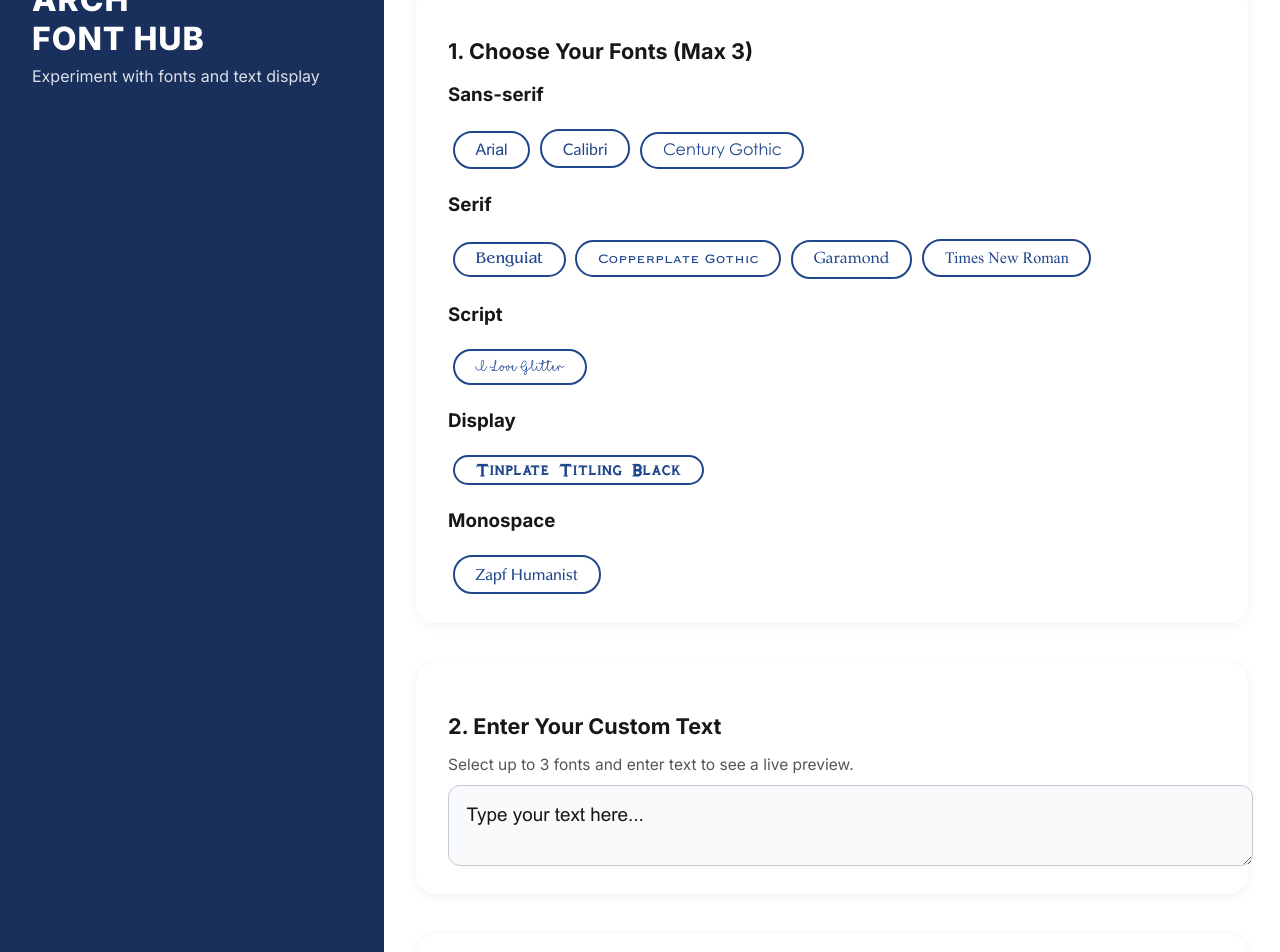
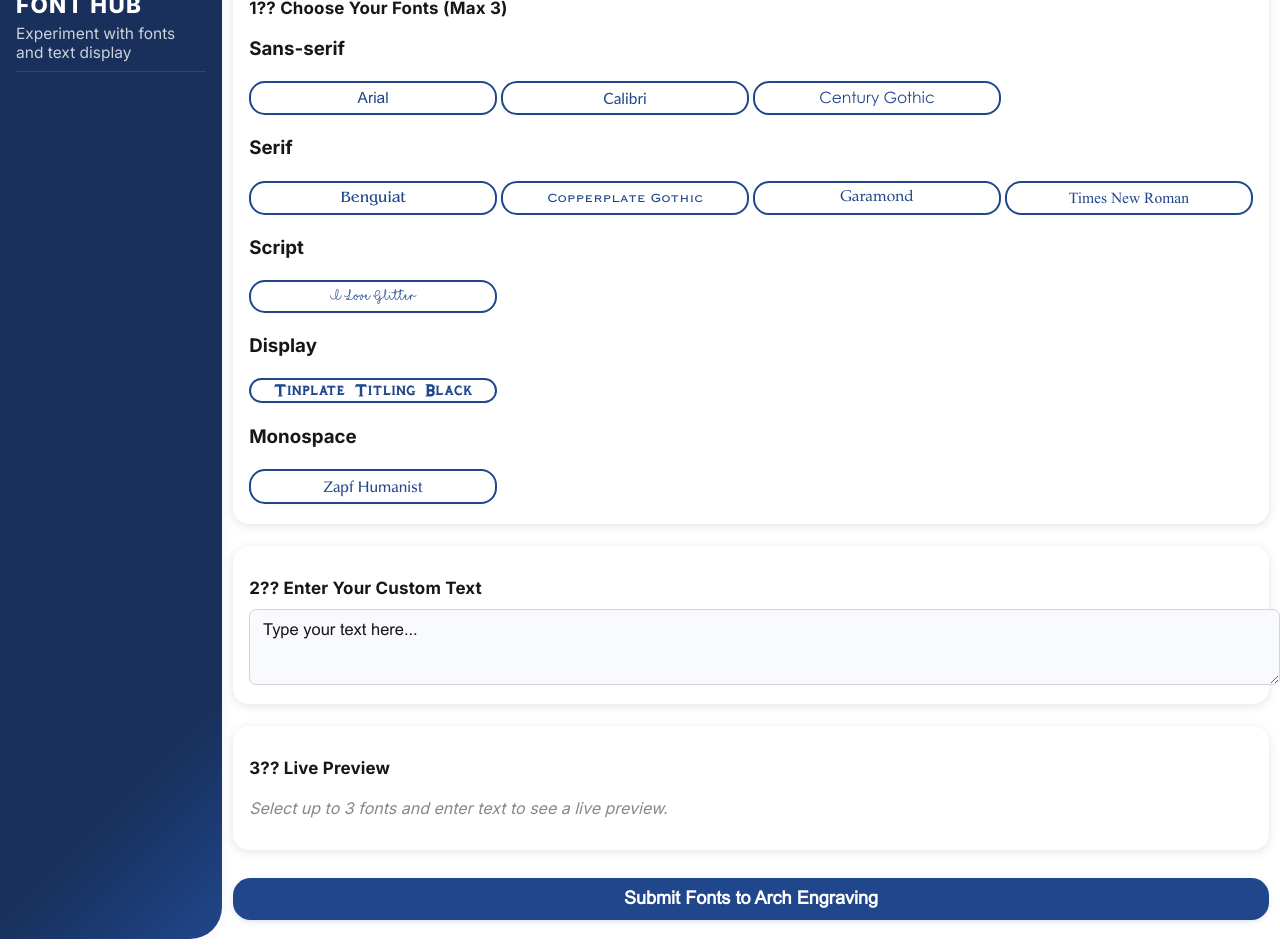
Before and after one commit to Arch-Tom/archfonthub, a React (Vite) app: page / in a window 1280 px wide. Shown: the part 60-1012 px from the top of the page. Built offline with nearby package versions, Linux system fonts and the light colour scheme.

Commit message:
Changing for more compact design

```diff
--- a/src/App.css
+++ b/src/App.css
@@ -1,10 +1,10 @@
 :root {
-    --sidebar-bg: #18305b; /* Deep navy */
-    --main-bg: #fff; /* White */
+    --sidebar-bg: linear-gradient(135deg, #18305b 80%, #20468b 100%);
+    --main-bg: #fff;
     --card-bg: #fff;
-    --card-radius: 1.25rem;
-    --card-shadow: 0 2px 12px rgba(24,48,91,0.07);
-    --accent-blue: #20468b; /* Slightly lighter navy for buttons */
+    --card-radius: 1rem;
+    --card-shadow: 0 2px 10px rgba(24,48,91,0.13);
+    --accent-blue: #20468b;
     --accent-blue-hover: #163060;
     --text: #181717;
 }
@@ -26,101 +26,236 @@ body, html {
 .sidebar {
     background: var(--sidebar-bg);
     color: #fff;
-    width: 320px;
-    min-width: 230px;
-    padding: 2.5rem 2rem 2rem 2rem;
+    width: 190px;
+    min-width: 160px;
+    padding: 1.5rem 1rem 1rem 1rem;
     display: flex;
     flex-direction: column;
     align-items: flex-start;
     border-top-right-radius: 2rem;
     border-bottom-right-radius: 2rem;
+    box-shadow: 2px 0 18px -7px #20468b22;
 }
 
 .sidebar-title {
-    font-size: 2rem;
-    font-weight: 800;
-    margin-bottom: 0.5rem;
-    letter-spacing: 0.03em;
+    font-size: 1.4rem;
+    font-weight: 900;
+    margin-bottom: 0.35rem;
+    letter-spacing: 0.06em;
 }
 
 .sidebar-desc {
-    font-size: 1rem;
+    font-size: 0.97rem;
     font-weight: 400;
-    opacity: 0.85;
+    opacity: 0.78;
+    margin-bottom: 0.7rem;
+    border-bottom: 1px solid #fff2;
+    padding-bottom: 0.6rem;
+    width: 100%;
 }
 
 .main-content {
     flex: 1;
-    padding: 3rem 2rem;
+    padding: 1.6rem 0.7rem 1.2rem 0.7rem;
     display: flex;
     flex-direction: column;
-    gap: 2rem;
+    gap: 1.15rem;
 }
 
 .section-card {
     background: var(--card-bg);
     border-radius: var(--card-radius);
     box-shadow: var(--card-shadow);
-    padding: 2rem 2rem 1.5rem 2rem;
-    margin-bottom: 0.5rem;
+    padding: 1.15rem 1rem 0.8rem 1rem;
+    margin-bottom: 0.2rem;
+    transition: box-shadow 0.14s;
 }
 
+    .section-card:hover {
+        box-shadow: 0 4px 22px -6px #18305b33, var(--card-shadow);
+    }
+
 .section-title {
-    font-size: 1.35rem;
+    font-size: 1.06rem;
     font-weight: 700;
-    margin-bottom: 1rem;
+    margin-bottom: 0.68rem;
+    letter-spacing: 0.01em;
+    display: flex;
+    align-items: center;
+    gap: 0.5em;
+}
+
+.font-grid-container {
+    margin-bottom: 0.3rem;
+}
+
+.font-buttons-grid {
+    display: grid;
+    grid-template-columns: repeat(2, minmax(0, 1fr));
+    gap: 0.25rem;
+}
+
+@media (min-width: 600px) {
+    .font-buttons-grid {
+        grid-template-columns: repeat(3, minmax(0, 1fr));
+    }
+}
+
+@media (min-width: 900px) {
+    .font-buttons-grid {
+        grid-template-columns: repeat(4, minmax(0, 1fr));
+    }
 }
 
 .font-button {
     background: #fff;
     color: var(--accent-blue);
     border: 2px solid var(--accent-blue);
-    border-radius: 1.2rem;
-    padding: 0.5rem 1.3rem;
-    margin: 0.3rem;
-    font-size: 1rem;
+    border-radius: 1rem;
+    padding: 0.38rem 0.88rem;
+    margin: 0.16rem 0;
+    font-size: 0.97rem;
     cursor: pointer;
-    transition: background 0.15s, color 0.15s, border 0.15s;
     font-weight: 500;
+    transition: background 0.15s, color 0.15s, border 0.15s, box-shadow 0.13s;
+    position: relative;
+    box-shadow: 0 1px 3px #18305b07;
 }
 
-    .font-button-selected,
-    .font-button:hover {
+    .font-button:hover,
+    .font-button-selected {
+        background: var(--accent-blue);
+        color: #fff;
+        border-color: #18305b;
+        z-index: 1;
+        box-shadow: 0 2px 8px #18305b22;
+    }
+
+.text-input {
+    width: 100%;
+    padding: 0.6rem 0.8rem;
+    border-radius: 0.45rem;
+    border: 1.2px solid #d2d4da;
+    font-size: 1.03rem;
+    background: #f8fafd;
+    color: #181717;
+    font-family: Arial, sans-serif;
+    min-height: 55px;
+    margin-bottom: 0.15rem;
+}
+
+.save-button {
+    width: 100%;
+    margin-top: 0.4rem;
+    background: var(--accent-blue);
+    color: #fff;
+    border: none;
+    border-radius: 1.1rem;
+    padding: 0.68rem;
+    font-size: 1.13rem;
+    font-weight: 700;
+    cursor: pointer;
+    transition: background 0.17s, transform 0.12s;
+    box-shadow: 0 2px 9px -4px #20468b66;
+}
+
+    .save-button:hover {
+        background: var(--accent-blue-hover);
+        transform: translateY(-2px) scale(1.03);
+    }
+
+.empty-preview-message {
+    color: #888;
+    font-style: italic;
+    font-size: 1rem;
+    padding: 0.2rem 0;
+}
+
+.preview-font-label {
+    font-size: 0.95rem;
+    color: var(--accent-blue);
+    margin-bottom: 0.09rem;
+    font-weight: 600;
+}
+
+.preview-text {
+    font-size: 1.1rem;
+    color: var(--text);
+    margin: 0.09rem 0 0.4rem 0;
+}
+
+.modal-overlay {
+    position: fixed;
+    top: 0;
+    left: 0;
+    right: 0;
+    bottom: 0;
+    display: flex;
+    align-items: center;
+    justify-content: center;
+    z-index: 50;
+    background-color: rgba(24, 48, 91, 0.20);
+}
+
+.modal-box {
+    background-color: #fff;
+    padding: 1.2rem 1.5rem;
+    border-radius: 0.7rem;
+    box-shadow: 0 25px 50px -12px #20468b33;
+    border: 1.5px solid var(--accent-blue);
+    text-align: center;
+    color: #333;
+    min-width: 300px;
+}
+
+.message-text {
+    font-size: 1rem;
+    font-weight: 600;
+    color: var(--accent-blue);
+    margin-bottom: 0.75rem;
+    margin-top: 0;
+}
+
+.message-button {
+    margin-top: 0.75rem;
+    padding: 0.4rem 1rem;
+    background-color: var(--accent-blue);
+    color: white;
+    border-radius: 0.375rem;
+    border: none;
+    transition: background-color 200ms;
+    box-shadow: 0 4px 6px -1px #20468b22, 0 2px 4px -1px #20468b14;
+    cursor: pointer;
+}
+
+    .message-button:hover {
+        background-color: var(--accent-blue-hover);
+    }
+
+.button-group {
+    display: flex;
+    gap: 0.8rem;
+    justify-content: center;
+    margin-top: 0.8rem;
+}
+
+.cancel-button {
+    background: #fff;
+    color: var(--accent-blue);
+    border: 2px solid var(--accent-blue);
+    border-radius: 0.7rem;
+    padding: 0.4rem 1.2rem;
+    font-weight: 500;
+    cursor: pointer;
+    transition: background 0.14s, color 0.14s;
+}
+
+    .cancel-button:hover {
         background: var(--accent-blue);
         color: #fff;
     }
 
-.text-input {
-    width: 100%;
-    padding: 1.1rem;
-    border-radius: 0.75rem;
-    border: 1.5px solid #c5c9d6;
-    font-size: 1.18rem;
-    margin-top: 0.2rem;
-    font-family: Arial, sans-serif;
-    background: #f9fafb;
-    color: #181717;
-}
-
-.save-button {
-    width: 100%;
-    margin-top: 1.3rem;
-    background: var(--accent-blue);
-    color: #fff;
-    border: none;
-    border-radius: 1.2rem;
-    padding: 1rem;
-    font-size: 1.22rem;
-    font-weight: 700;
-    cursor: pointer;
-    transition: background 0.18s;
-}
-
-    .save-button:hover {
-        background: var(--accent-blue-hover);
-    }
-
-@media (max-width: 850px) {
+@media (max-width: 900px) {
     .app-layout {
         flex-direction: column;
     }
@@ -133,6 +268,6 @@ body, html {
     }
 
     .main-content {
-        padding: 1.5rem 0.5rem;
+        padding: 1rem 0.1rem;
     }
 }
--- a/src/App.jsx
+++ b/src/App.jsx
@@ -1,7 +1,6 @@
 import React, { useState } from 'react';
 import './App.css';
 
-// Main App Component
 const App = () => {
     const WORKER_URL = "https://customerfontselection-worker.tom-4a9.workers.dev";
     const DEFAULT_TEXT_PLACEHOLDER = 'Type your text here...';
@@ -15,7 +14,6 @@ const App = () => {
         'Monospace': ['Zapf Humanist']
     };
 
-    // --- State Management ---
     const [selectedFonts, setSelectedFonts] = useState([]);
     const [customText, setCustomText] = useState(DEFAULT_TEXT_PLACEHOLDER);
     const [message, setMessage] = useState('');
@@ -26,7 +24,6 @@ const App = () => {
     const [orderNumber, setOrderNumber] = useState('');
     const [pendingSvgContent, setPendingSvgContent] = useState(null);
 
-    // --- Event Handlers ---
     const handleFontSelect = (font) => {
         setSelectedFonts(prev =>
             prev.includes(font)
@@ -47,7 +44,6 @@ const App = () => {
 
     const formatForFilename = (str) => str.trim().replace(/\s+/g, '_').replace(/[^a-zA-Z0-9_-]/g, '');
 
-    // --- SVG and Upload Logic ---
     const handleSaveSvg = () => {
         if (selectedFonts.length === 0 || customText.trim() === '' || customText === DEFAULT_TEXT_PLACEHOLDER) {
             showMessage('Please select at least one font and enter some text to save an SVG.');
@@ -132,7 +128,6 @@ const App = () => {
             showMessage(`Error uploading SVG: ${error.message}`, 6000);
         }
 
-        // Reset form
         setCustomerName('');
         setCustomerCompany('');
         setOrderNumber('');
@@ -141,13 +136,11 @@ const App = () => {
 
     return (
         <div className="app-layout">
-            {/* Sidebar */}
             <aside className="sidebar">
                 <div className="sidebar-title">ARCH<br />FONT HUB</div>
                 <div className="sidebar-desc">Experiment with fonts and text display</div>
             </aside>
 
-            {/* Modal for customer info */}
             {showCustomerModal && (
                 <div className="modal-overlay">
                     <div className="modal-box">
@@ -174,7 +167,6 @@ const App = () => {
                 </div>
             )}
 
-            {/* Message box modal */}
             {showMessageBox && (
                 <div className="modal-overlay">
                     <div className="message-box modal-box">
@@ -184,11 +176,9 @@ const App = () => {
                 </div>
             )}
 
-            {/* Main content */}
             <div className="main-content">
-                {/* 1. Font Picker */}
                 <section className="section-card">
-                    <h2 className="section-title">1. Choose Your Fonts (Max {MAX_SELECTED_FONTS})</h2>
+                    <h2 className="section-title">1?? Choose Your Fonts (Max {MAX_SELECTED_FONTS})</h2>
                     <div className="font-grid-container">
                         {Object.entries(categorizedFonts).map(([category, fonts]) => (
                             <div key={category} className="font-category">
@@ -210,12 +200,8 @@ const App = () => {
                     </div>
                 </section>
 
-                {/* 2. Text Input */}
                 <section className="section-card">
-                    <h2 className="section-title">2. Enter Your Custom Text</h2>
-                    <div style={{ marginBottom: '0.5rem', color: '#555', fontSize: '0.97rem' }}>
-                        Select up to 3 fonts and enter text to see a live preview.
-                    </div>
+                    <h2 className="section-title">2?? Enter Your Custom Text</h2>
                     <textarea
                         className="text-input"
                         style={{ fontFamily: 'Arial, sans-serif' }}
@@ -227,12 +213,8 @@ const App = () => {
                     />
                 </section>
 
-                {/* 3. Live Preview */}
                 <section className="section-card">
-                    <h2 className="section-title">3. Live Preview</h2>
-                    <div style={{ marginBottom: '0.5rem', color: '#555', fontSize: '0.97rem' }}>
-                        Select up to 3 fonts and enter text to see a live preview.
-                    </div>
+                    <h2 className="section-title">3?? Live Preview</h2>
                     {selectedFonts.length === 0 && customText === DEFAULT_TEXT_PLACEHOLDER ? (
                         <p className="empty-preview-message">Select up to 3 fonts and enter text to see a live preview.</p>
                     ) : (
@@ -247,7 +229,6 @@ const App = () => {
                     )}
                 </section>
 
-                {/* Save Button */}
                 <button className="save-button" onClick={handleSaveSvg}>
                     Submit Fonts to Arch Engraving
                 </button>
```
